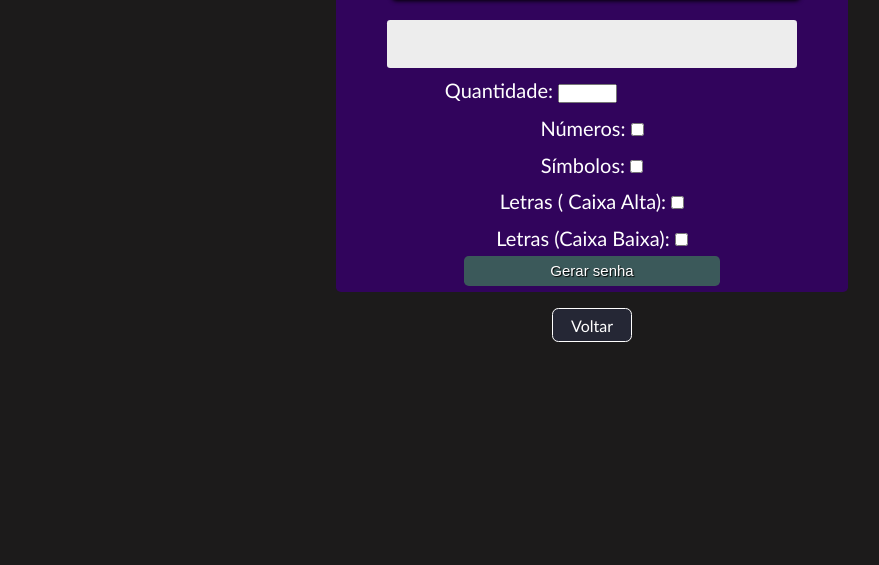
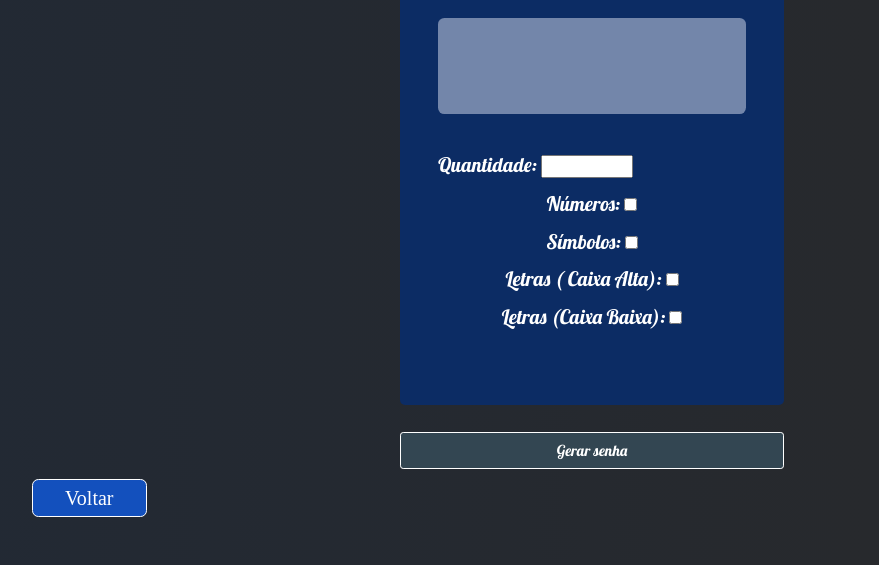
Before and after one commit to Alexandre192001/GeradorSenha, a website: page index.html in a window 1280 px wide. Shown: the part 235-800 px from the top of the page, without its empty margins (48-927 px from the left). Drawn offline with Linux system fonts and the light colour scheme; a web font is replaced by a local one.

Commit message:
Adicionaod sass no proejto e criando estilização com scss

```diff
--- a/index.html
+++ b/index.html
@@ -6,7 +6,7 @@
   <meta http-equiv="X-UA-Compatible" content="IE=edge">
   <meta name="viewport" content="width=device-width, initial-scale=1.0">
   <title>Gerador de Senha</title>
-  <link rel="stylesheet" href="index.css">
+  <link rel="stylesheet" href="./style/index.css">
   <script defer src="index.js"></script>
 </head>
 
--- /dev/null
+++ b/sass/index.scss
@@ -0,0 +1,155 @@
+@import url('https://fonts.googleapis.com/css2?family=Fredericka+the+Great&display=swap');
+@import url('https://fonts.googleapis.com/css2?family=Lobster&display=swap');
+
+$font-principal:"Fredericka the Great";
+$font-secundaria:"Lobster";
+
+/*Zerando valores padroes de navegadores*/
+*{
+  margin: 0%;
+  padding:0%;
+  box-sizing: border-box;
+}
+
+@mixin estili-names($font-family,$color,$font-size) {
+  font-family:$font-family;
+  color:$color;
+  font-size: $font-size;
+}
+/*Estilização da sessão principal*/
+.sessao-principal{
+  height:100vh;
+  display: flex;
+  overflow: hidden;
+  flex-direction: column;
+  align-items: center;
+  justify-content: center;
+  width: 100%;
+  background-image: linear-gradient(to left, #29292a,#222934);
+
+  .resultado-wrapper{
+    background-color: rgb(115, 134, 170);
+    width: 80%;
+    height:20%;
+    overflow-y: hidden;
+    overflow-x: auto;
+    position: relative;
+    top: -2rem;
+    border-radius:.4rem;
+    color: #fff;
+    display: flex;
+    align-items:center;
+    font-family: 'Trebuchet MS', 'Lucida Sans Unicode', 'Lucida Grande', 'Lucida Sans', Arial, sans-serif;
+    letter-spacing:3px;
+    justify-content: center;
+
+    &::-webkit-scrollbar{
+      background-color:rgb(255, 255, 255);
+      width: .1rem;
+    }
+
+    &::-webkit-scrollbar-thumb{
+      background-color:rgba(39, 38, 58, 0.667);
+      width: .4rem;
+    }
+  }
+
+  .gerador-wrapper{
+    background-color: #0c2c64;
+    display:flex;
+    flex-direction: column;
+    flex-wrap: wrap;
+    align-items: center;
+    justify-content: center;
+    width: 30%;
+    height:60%;
+    border-radius: 5px;
+
+    h3{
+      @include estili-names($font-principal,#fff,25px);
+      position: relative;
+      top: -4rem;
+      left: -5rem;
+      font-size: 20px;
+      text-shadow: 1px 1px 1px #000;
+      letter-spacing:5px;
+      background-color:#1350BD;
+      padding:1rem 1rem;
+      border-radius: .4rem;
+    }
+
+    .gerador-elementos{
+      margin:.4rem;
+
+
+      input[type="number"]{
+        width: 30%;
+        outline: none;
+        @include estili-names($font-secundaria,#000,15px)
+      }
+
+      label{
+        @include estili-names($font-secundaria,#fff,20px)
+      }
+    }
+
+    .btn_senha{
+      width: 30%;
+      border: none;
+      padding:.5rem .5rem;
+      border-radius: .2rem;
+      font-size: 15px;
+      font-family: $font-secundaria;
+      color: #fff;
+      background-color:#334652;
+      border:solid 1px #fff;
+      cursor: pointer;
+      transition:all .4s;
+      position: absolute;
+      bottom: 6rem;
+      &:hover{
+        transform: scale(1.1);
+      }
+    }
+  }
+  .btn_voltar_port{
+    @include estili-names($font-principal,#fff,20px);
+    position: absolute;
+    bottom:3rem;
+    left: 5rem;
+    text-decoration: none;
+    padding:.4rem 2rem;
+    background-color:#1350BD;
+    border-radius: .4rem;
+    border: solid 1px #fff;
+    transition:all .4s;
+
+    &:hover{
+      transform:scale(1.1);
+
+    }
+  }
+
+
+  @media(max-width:645px){
+    .gerador-wrapper{
+      width: 90%;
+
+      h3{
+        left:0;
+      }
+
+      .gerador-elementos{
+        font-size:15px;
+      }
+
+      .btn_senha{
+        width: 80%;
+      }
+    }
+
+    .btn-voltar-port{
+      left: 0;
+    }
+  }
+}
```
Also changed, not shown: package.json (added, +24 -0 lines), index.css (deleted), style/index.css (added), 2 other files.
